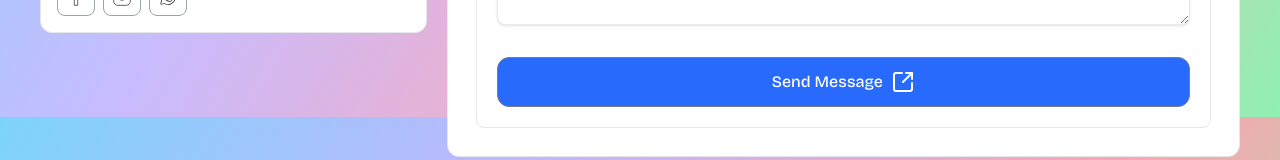
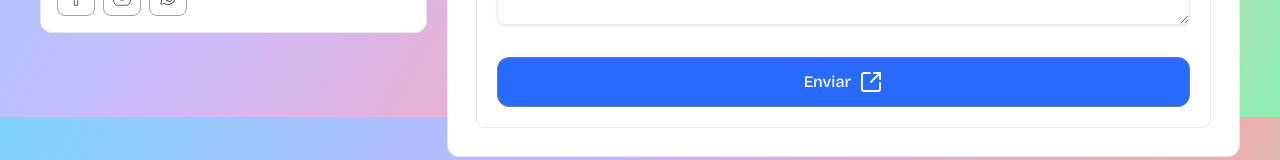
Before and after one commit to Uristides/Azul-Natural---Front, a React (Vite) app in the folder Fontend/: page /contacto in a window 1280 px wide. Shown: the part 683-843 px from the top of the page. Built offline with nearby package versions, Linux system fonts and the light colour scheme.

Commit message:
traduccion boton de contacto

```diff
--- a/Fontend/src/components/ContactForm.jsx
+++ b/Fontend/src/components/ContactForm.jsx
@@ -103,7 +103,7 @@ export default function ContactForm() {
         <Button
           bgColor="bg-blue-600"
           textColor="text-white"
-          title="Send Message"
+          title="Enviar"
         />
       </form>
     </div>
```
